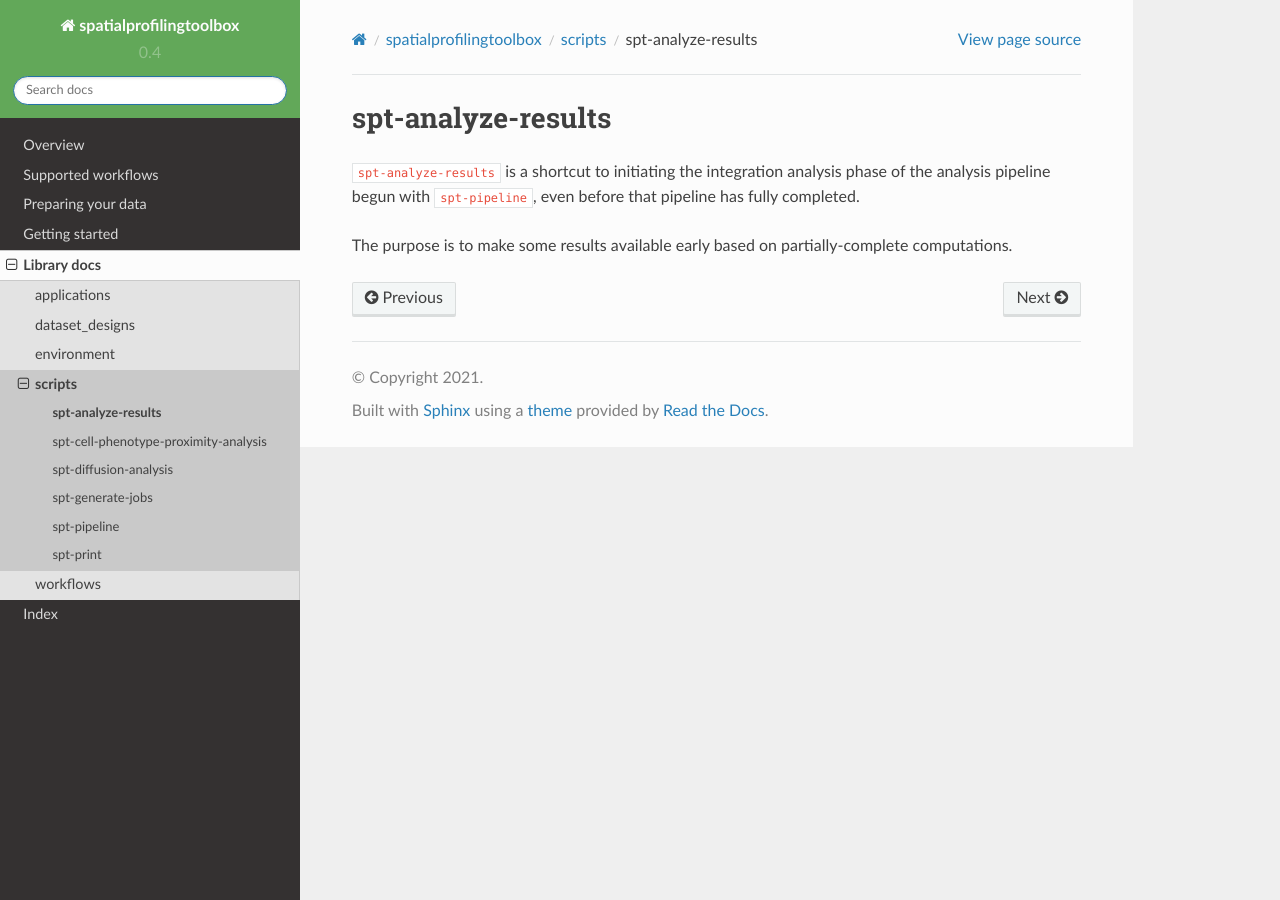
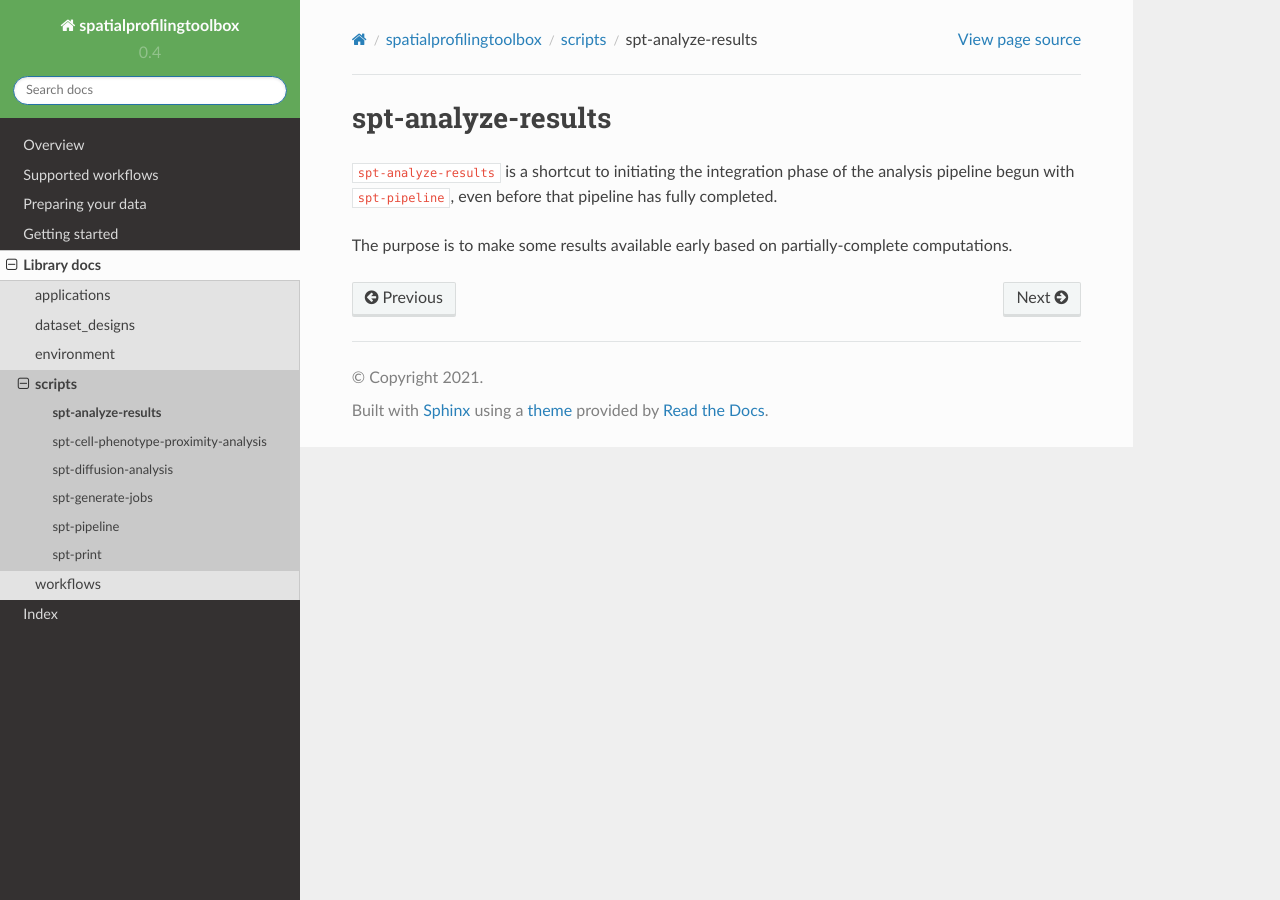
Before and after one commit to nadeemlab/SPT, a Sphinx documentation site: the page built from docs/spatialprofilingtoolbox.scripts.spt-analyze-results.rst, in a window 1280 px wide. Built offline with Sphinx 7.4.7 and the Read the Docs theme 2.0.0, drawn with Linux system fonts in a browser that asks for light colours; formulas are drawn with MathJax 3.

Commit message:
fix reference in script

```diff
--- a/docs/spatialprofilingtoolbox.scripts.spt-analyze-results.rst
+++ b/docs/spatialprofilingtoolbox.scripts.spt-analyze-results.rst
@@ -1,7 +1,7 @@
 spt-analyze-results
 ===================
 
-``spt-analyze-results`` is a shortcut to initiating the integration analysis
+``spt-analyze-results`` is a shortcut to initiating the integration
 phase of the analysis pipeline begun with ``spt-pipeline``, even before that
 pipeline has fully completed.
 
--- a/spatialprofilingtoolbox/version.txt
+++ b/spatialprofilingtoolbox/version.txt
@@ -1 +1 @@
-0.4.78
+0.4.79
```
